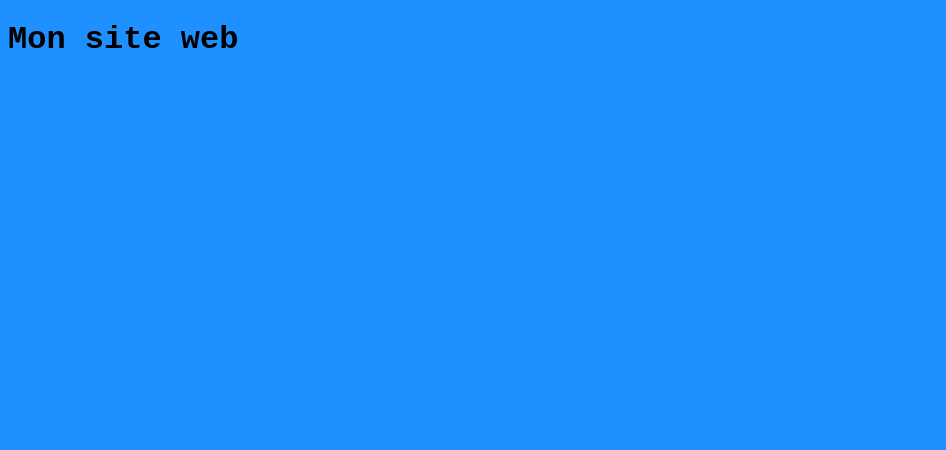
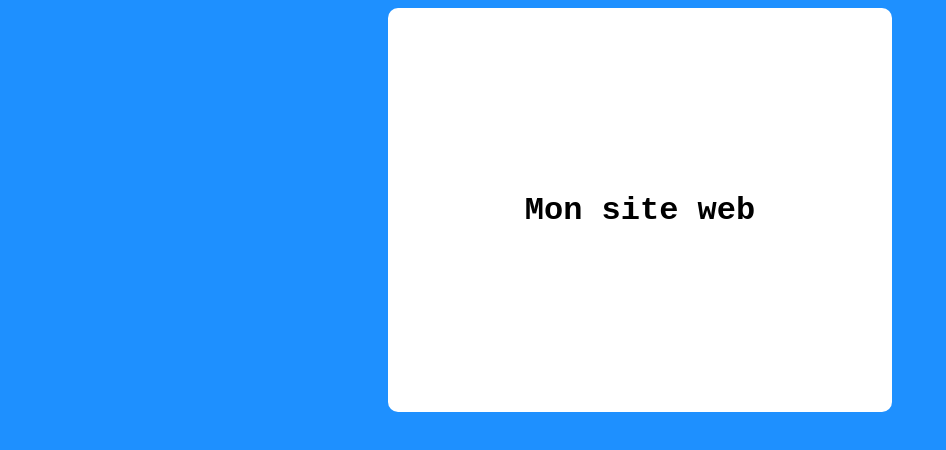
Before and after one commit to Rewax61/Site-web, a plain HTML site: page index.html in a window 1280 px wide. Shown: the whole page, without its empty margins (0-946 px from the left). Drawn offline with Linux system fonts and the light colour scheme.

Commit message:
Enregistrement des fichiers

```diff
--- a/index.html
+++ b/index.html
@@ -9,6 +9,8 @@
     <script src="script.js" defer></script>
 </head>
 <body>
-    <h1>Mon site web</h1>
+    <div class="titre">
+        <h1>Mon site web</h1>
+    </div>
 </body>
 </html>
--- a/style.css
+++ b/style.css
@@ -1,4 +1,16 @@
 body{
     font-family: 'Courier New', Courier, monospace;
     background-color: dodgerblue;
+    text-align: center;
+    align-content: center;
 }
+.titre{
+    text-align: center;
+    align-content: center;
+    margin: auto;
+    background-color: white;
+    width: 500px;
+    height: 400px;
+    padding: 2px;
+    border-radius: 10px;
+}
```
